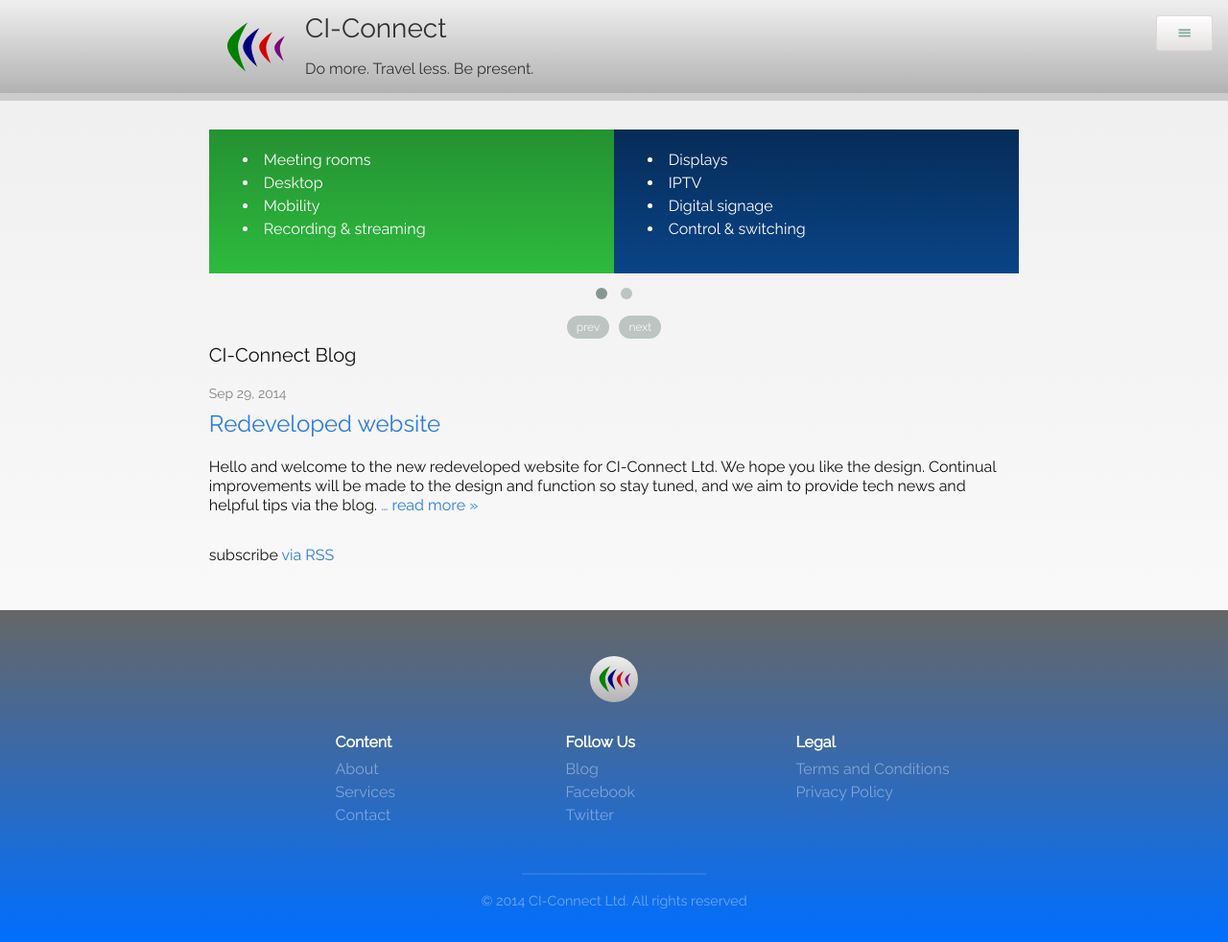
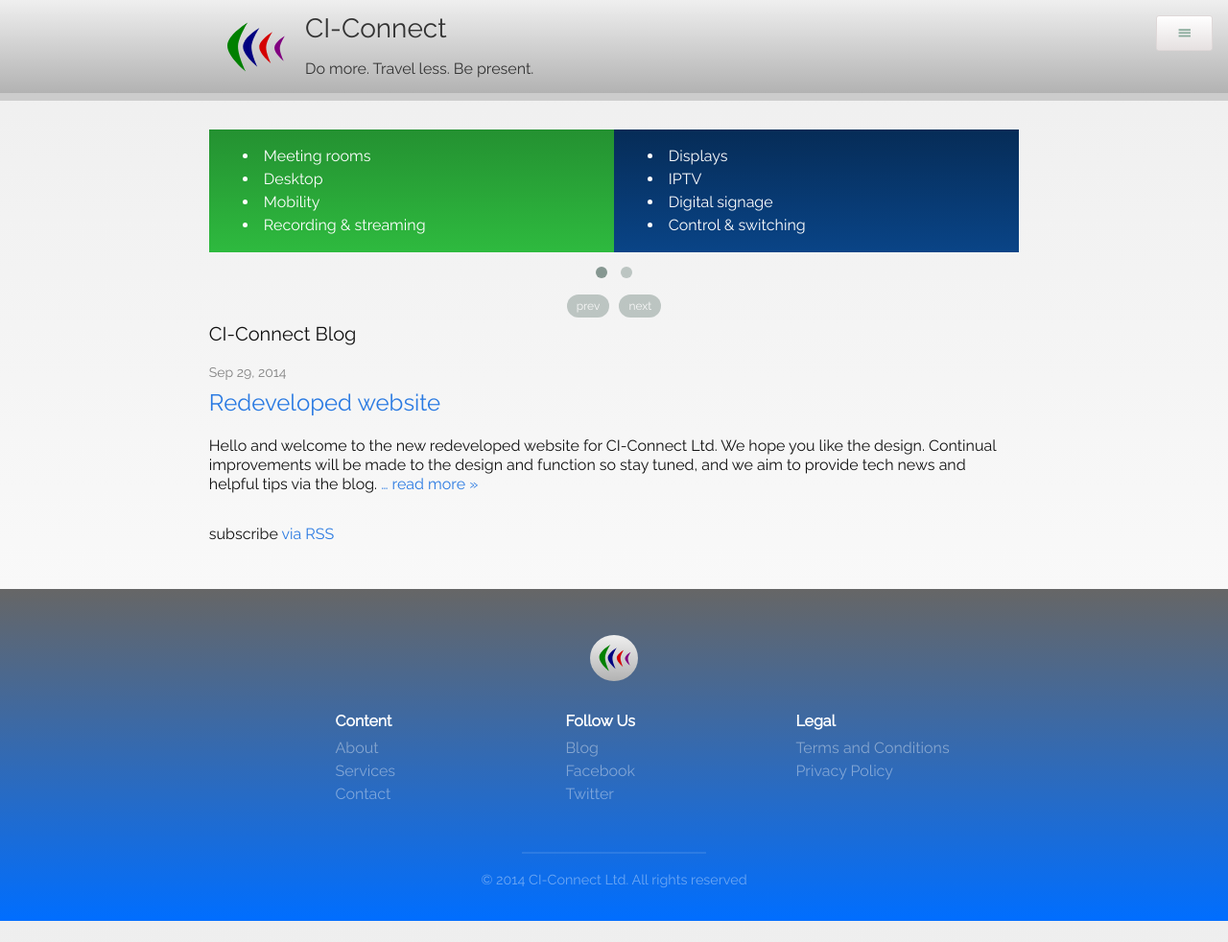
Before and after one commit to ciconnect/ciconnect.github.io, a Jekyll site: the page built from index.html, in a window 1280 px wide. Shown: the whole page at 96% size. Built offline with Jekyll 4.4.1, drawn with Linux system fonts in a browser that asks for light colours; after the commit the page ends 960 px from its top, so only the background shows below that.

Commit message:
Improve slider appearance cross-browser

```diff
--- a/_sass/_base.scss
+++ b/_sass/_base.scss
@@ -147,10 +147,6 @@
 }
 
 
-
-
-
-
 .site-header {
     border-bottom: 0.5em solid #ccc;
     @include background(linear-gradient(#efefef, lighten(#333, 50%)) left repeat);
--- a/_sass/_carousel.scss
+++ b/_sass/_carousel.scss
@@ -6,17 +6,18 @@
 $green: #249131;
 $purple: #43186E;
 
-.owl-carousel {
+#carousel, .owl-carousel {
   a:hover {
     text-decoration: none;
   }
   .blood, .green, .purple, .blue {
     color: #ffffff;
-    height: em(150px);
+    height: 8em;
     min-width: 640px;
     display: inline-flex;
     @extend %default-ul;
     ul {
+      margin-top: 1em;
       display: block;
       list-style-type: disc;
       list-style-position: inside;
@@ -28,6 +29,7 @@
     }
     .slide-inner {
       margin: auto 5px;
+      height: 8em;
       min-width: 640px;
     }
   }
--- a/js/corner.js
+++ b/js/corner.js
@@ -1,2 +1 @@
-
-// $("#carousel > .carousel-slide").corner("notch top-right");
+// $(".carousel-slide").corner("bevelfold");
```
